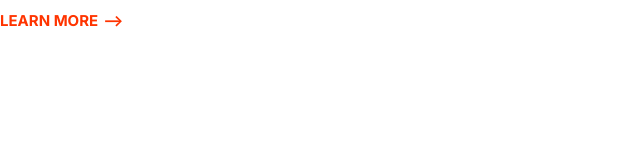
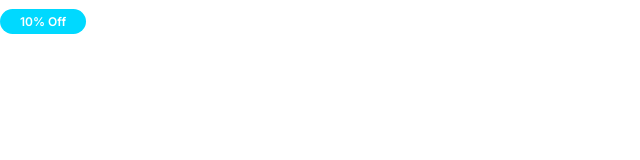
Before and after one commit to catalinus1997/Moshify-2, a plain HTML site: page index.html in a window 1280 px wide. Shown: the whole page, without its empty margins (0-640 px from the left). Drawn offline with Linux system fonts and the light colour scheme.

Commit message:
create badges

```diff
--- a/CSS/style.css
+++ b/CSS/style.css
@@ -84,3 +84,37 @@ p {
     font-size: 1.5rem;
   }
 }
+
+/* Badges */
+
+.badge {
+  border-radius: 20px;
+  font-size: 2rem;
+  font-weight: 600;
+  padding: 0.5rem 2rem;
+  white-space: nowrap;
+}
+
+.badge--primary {
+  background: var(--color-primary);
+  color: white;
+}
+
+.badge--secondary {
+  background: var(--color-secondary);
+  color: white;
+}
+
+.badge--small {
+  font-size: 1.6rem;
+}
+
+@media screen and (min-width: 1024px) {
+  .badge {
+    font-size: 1.5rem;
+  }
+
+  .badge--small {
+    font-size: 1.2rem;
+  }
+}
--- a/index.html
+++ b/index.html
@@ -7,11 +7,11 @@
     <title>Document</title>
     <link rel="preconnect" href="https://fonts.googleapis.com">
 <link rel="preconnect" href="https://fonts.gstatic.com" crossorigin>
-<link href="https://fonts.googleapis.com/css2?family=Inter:wght@400;700&display=swap" rel="stylesheet">
+<link href="https://fonts.googleapis.com/css2?family=Inter:wght@400;600;700&display=swap" rel="stylesheet">
     <link rel="stylesheet" href="CSS/normalize.css">
     <link rel="stylesheet" href="CSS/style.css">
 </head>
 <body>
-    <a href="#" class="link-arrow">Learn More</a>
+   <span class="badge badge--secondary badge--small">10% Off</span>
 </body>
 </html>
```
Also changed, not shown: components/badges.html (added, +3 -0 lines).
